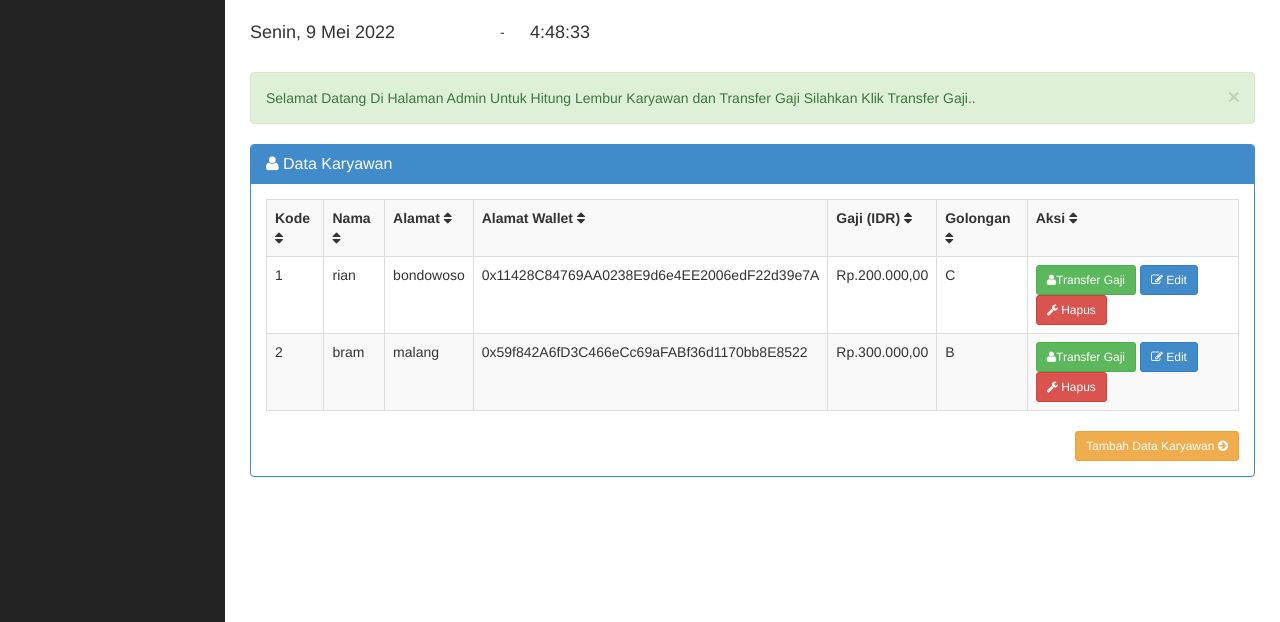
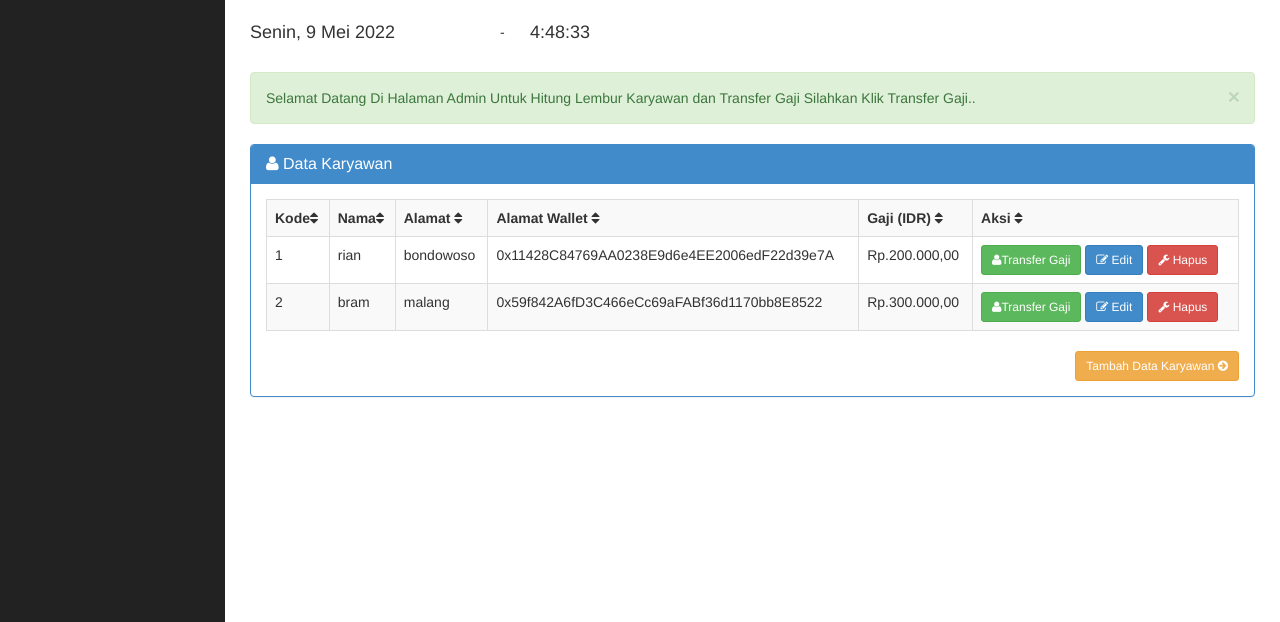
Before and after one commit to rianjanuarian/dalto, a PHP site: page /dalto/admin/index.php in a window 1280 px wide. Shown: the part 178-800 px from the top of the page. Run offline with PHP 8.4, Linux system fonts and the light colour scheme; a user stored in the database is signed in; data comes from the database, SQL or seed files in the repository; some libraries are stand-ins or nearby versions.

Commit message:
little changes

```diff
--- a/client/index.html
+++ b/client/index.html
@@ -4,7 +4,7 @@
     <meta charset="UTF-8" />
     <link rel="icon" type="image/svg+xml" href="/src/favicon.svg" />
     <meta name="viewport" content="width=device-width, initial-scale=1.0" />
-    <title>Vite App</title>
+    <title>Penggajian Karyawan</title>
   </head>
   <body>
     <div id="root"></div>
--- a/gajiweb/admin/edit.php
+++ b/gajiweb/admin/edit.php
@@ -233,10 +233,7 @@ $data  = mysqli_fetch_array($query);
         <td><label for="gaji_utama">Gaji Utama</label></td>
         <td><input name="gaji_utama" type="text" class="form-control" id="gaji_utama" value="<?php echo $data['gaji_utama'];?>" required/></td>
       </tr>
-      <tr>
-        <td><label for="gol_kar">Golongan</label></td>
-        <td><input name="gol_kar" type="text" class="form-control" id="gol_kar" value="<?php echo $data['gol_kar'];?>" required/></td>
-      </tr>
+
       <tr>
         <td><input type="submit" value="Simpan Data"  class="btn btn-sm btn-primary"/>&nbsp;<a href="index.php" class="btn btn-sm btn-primary">Kembali</a></td>
         </tr>
--- a/gajiweb/admin/index.php
+++ b/gajiweb/admin/index.php
@@ -134,11 +134,9 @@ tanggallengkap = namahari[hari] + ", " +tanggal + " " + namabulan[bulan] + " " +
                ?>
               <b class="caret"></b></a>
               <ul class="dropdown-menu">
-                <li><a href="#"><i class="fa fa-user"></i> Profil</a></li>
-                <li><a href="#"><i class="fa fa-envelope"></i> Pesan Masuk <span class="badge">7</span></a></li>
-                <li><a href="#"><i class="fa fa-gear"></i> Pengaturan </a></li>
+
                 <li class="divider"></li>
-                <li><a href="../logout.php" onclick="return confirm('Apakah anda akan keluar?');"><i class="fa fa-power-off"></i> Keluar APeK</a></li>
+                <li><a href="../logout.php" onclick="return confirm('Apakah anda akan keluar?');"><i class="fa fa-power-off"></i> Keluar </a></li>
               </ul>
             </li>
           </ul>
@@ -212,7 +210,7 @@ $_SESSION['start_time'] = time();
                         <th>Alamat <i class="fa fa-sort"></i></th>
                         <th>Alamat Wallet <i class="fa fa-sort"></i></th>
                         <th>Gaji (IDR) <i class="fa fa-sort"></i></th>
-                        <th>Golongan <i class="fa fa-sort"></i></th>
+
                         <th>Aksi <i class="fa fa-sort"></i></th>
                       </tr>
                      <?php while($data=mysqli_fetch_array($tampil))
@@ -223,7 +221,7 @@ $_SESSION['start_time'] = time();
                     <td><?php echo $data['alamat_kar']; ?></td>
                     <td><?php echo $data['no_rek']; ?></td>
                     <td>Rp.<?php echo number_format($data['gaji_utama'],2,",",".");?></td>
-                    <td><?php echo $data['gol_kar'];?></td>
+
                     <td>
                     <a class="btn btn-sm btn-success" href="gaji.php?hal=edit&kd=<?php echo $data['kary_id'];?>"><i class="fa fa-user"></i>Transfer Gaji</a>
                         <a class="btn btn-sm btn-primary" href="edit.php?hal=edit&kd=<?php echo $data['kary_id'];?>"><i class="fa fa-edit"></i> Edit</a>
--- a/gajiweb/admin/insert.php
+++ b/gajiweb/admin/insert.php
@@ -6,9 +6,9 @@ $nama_kar 		    = $_POST['nama_kar'];
 $alamat_kar 	    = $_POST['alamat_kar'];
 $no_rek 	        = $_POST['no_rek'];
 $gaji_utama 	    = $_POST['gaji_utama'];
-$gol_kar	        = $_POST['gol_kar'];
 
-$query = mysqli_query($konek,"INSERT INTO karyawan (kary_id, kode_kar, nama_kar, alamat_kar, no_rek, gaji_utama, gol_kar) VALUES ('$kary_id', '$kode_kar', '$nama_kar', '$alamat_kar', '$no_rek', '$gaji_utama', '$gol_kar')");
+
+$query = mysqli_query($konek,"INSERT INTO karyawan (kary_id, kode_kar, nama_kar, alamat_kar, no_rek, gaji_utama ) VALUES ('$kary_id', '$kode_kar', '$nama_kar', '$alamat_kar', '$no_rek', '$gaji_utama')");
 if ($query){
 	echo "<script>alert('Data Karyawan Berhasil dimasukan!'); window.location = 'index.php'</script>";
 } else {
--- a/gajiweb/admin/tambah.php
+++ b/gajiweb/admin/tambah.php
@@ -229,10 +229,7 @@ $_SESSION['start_time'] = time();
         <td><label for="gaji_utama">Gaji Utama</label></td>
         <td><input name="gaji_utama" type="text" class="form-control" id="gaji_utama" placeholder="Gaji Utama" required/></td>
       </tr>
-      <tr>
-        <td><label for="gol_kar">Golongan</label></td>
-        <td><input name="gol_kar" type="text" class="form-control" id="gol_kar" placeholder="Golongan" required/></td>
-      </tr>
+
       <tr>
         <td><input type="submit" value="Simpan Data"  class="btn btn-sm btn-primary"/>&nbsp;<a href="index.php" class="btn btn-sm btn-primary">Kembali</a></td>
         </tr>
--- a/gajiweb/admin/tampilgajiaja.php
+++ b/gajiweb/admin/tampilgajiaja.php
@@ -148,9 +148,7 @@ tanggallengkap = namahari[hari] + ", " +tanggal + " " + namabulan[bulan] + " " +
                ?>
               <b class="caret"></b></a>
               <ul class="dropdown-menu">
-                <li><a href="#"><i class="fa fa-user"></i> Profil</a></li>
-                <li><a href="#"><i class="fa fa-envelope"></i> Pesan Masuk <span class="badge">7</span></a></li>
-                <li><a href="#"><i class="fa fa-gear"></i> Pengaturan </a></li>
+
                 <li class="divider"></li>
                 <li><a href="../logout.php" onclick="return confirm('Apakah anda akan keluar?');"><i class="fa fa-power-off"></i> Keluar </a></li>
               </ul>
--- a/gajiweb/admin/update.php
+++ b/gajiweb/admin/update.php
@@ -6,9 +6,9 @@ $nama_kar   = $_POST['nama_kar'];
 $alamat_kar = $_POST['alamat_kar'];
 $no_rek     = $_POST['no_rek'];
 $gaji_utama = $_POST['gaji_utama'];
-$gol_kar    = $_POST['gol_kar'];
 
-$query = mysqli_query($konek,"UPDATE karyawan SET kode_kar='$kode_kar',nama_kar='$nama_kar', alamat_kar='$alamat_kar', no_rek='$no_rek', gaji_utama='$gaji_utama', gol_kar='$gol_kar'
+
+$query = mysqli_query($konek,"UPDATE karyawan SET kode_kar='$kode_kar',nama_kar='$nama_kar', alamat_kar='$alamat_kar', no_rek='$no_rek', gaji_utama='$gaji_utama'
  WHERE kary_id='$kary_id'");
 if ($query){
 header('location:index.php');}
```
Also changed, not shown: client/src/components/Header.jsx (+3 -5 lines), gajiweb/admin/gaji.php (+5 -4 lines), gajiweb/konvertereth/index.html (+6 -1 lines).
